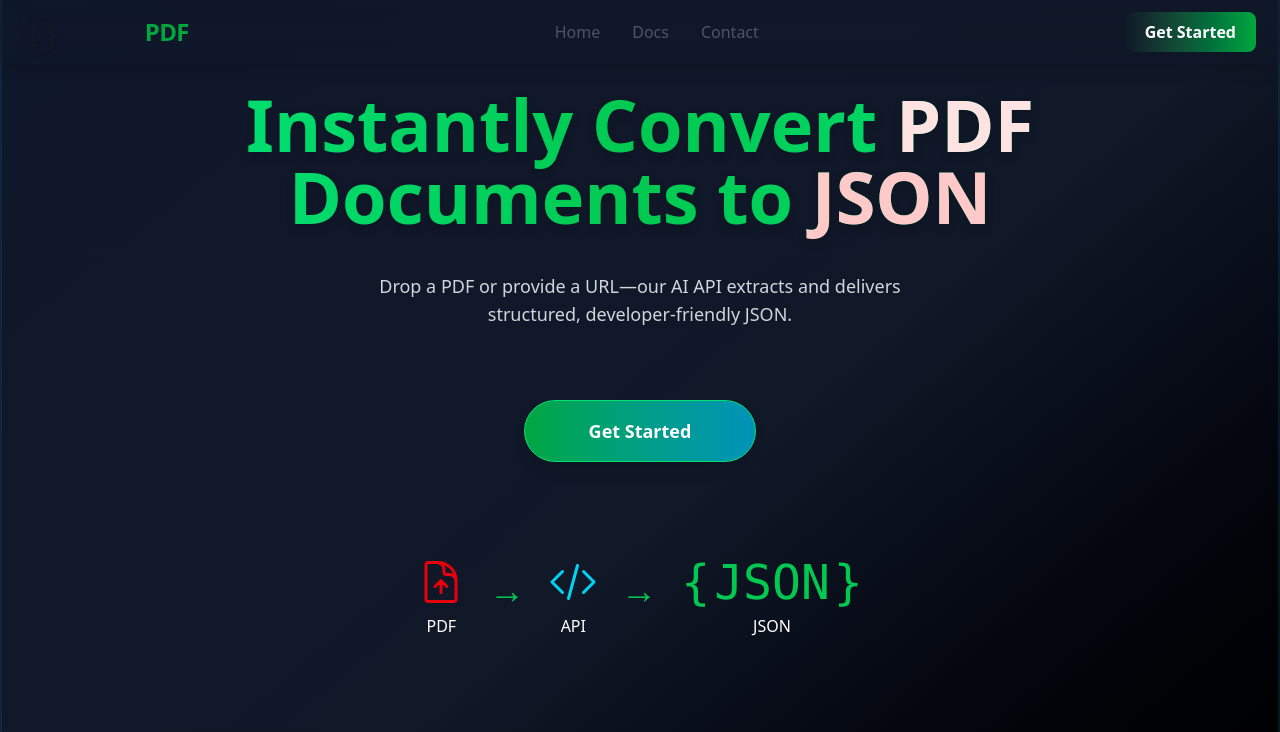
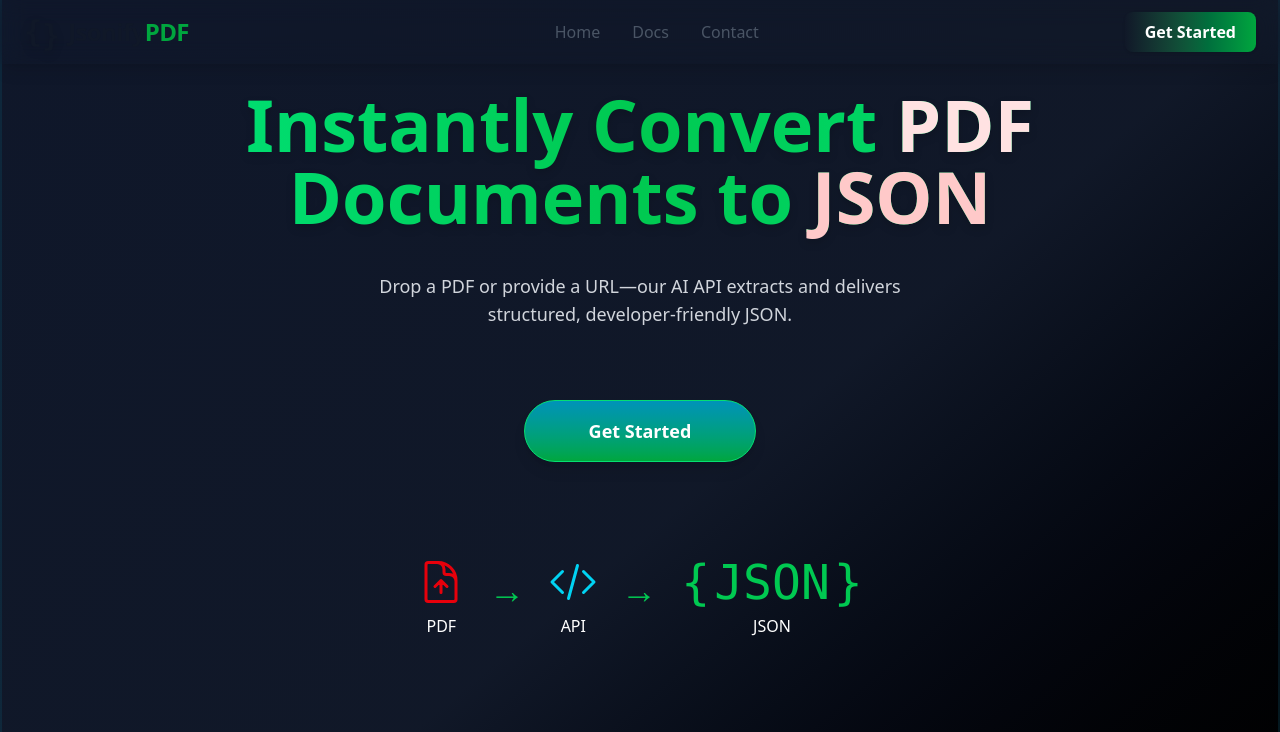
Before and after one commit to SRIJAN-KUMAR7/pdf-json-microservice, a React (Vite) app in the folder frontend/: page / in a window 1280 px wide. Shown: the top 732 px of the page. Built offline with nearby package versions, Linux system fonts and the light colour scheme.

Commit message:
CTA button style enhanced

```diff
--- a/frontend/src/components/Home.jsx
+++ b/frontend/src/components/Home.jsx
@@ -26,7 +26,7 @@ export default function Home({ handleNavigation }) {
         <a
           href="#"
           onClick={(e) => handleNavigation('docs', e)}
-          className="py-4 px-16 rounded-full border border-green-400 text-white bg-gradient-to-r from-green-600 to-cyan-600 font-bold text-lg shadow-lg hover:bg-green-700 hover:to-cyan-700 transition-all md:px-16 sm:px-12 xs:px-8"
+          className="py-4 px-16 rounded-full border border-green-400 text-white bg-gradient-to-t from-green-600 to-cyan-600 font-bold text-lg shadow-lg hover:bg-green-700 hover:to-cyan-700 transition-all md:px-16 sm:px-12 xs:px-8"
         >
           Get Started
         </a>
```
